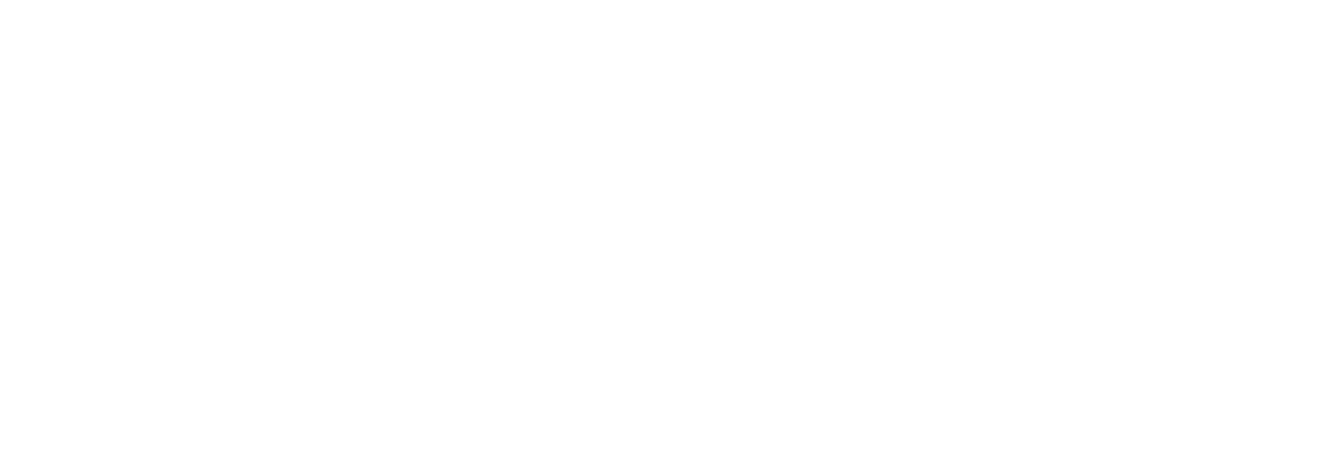
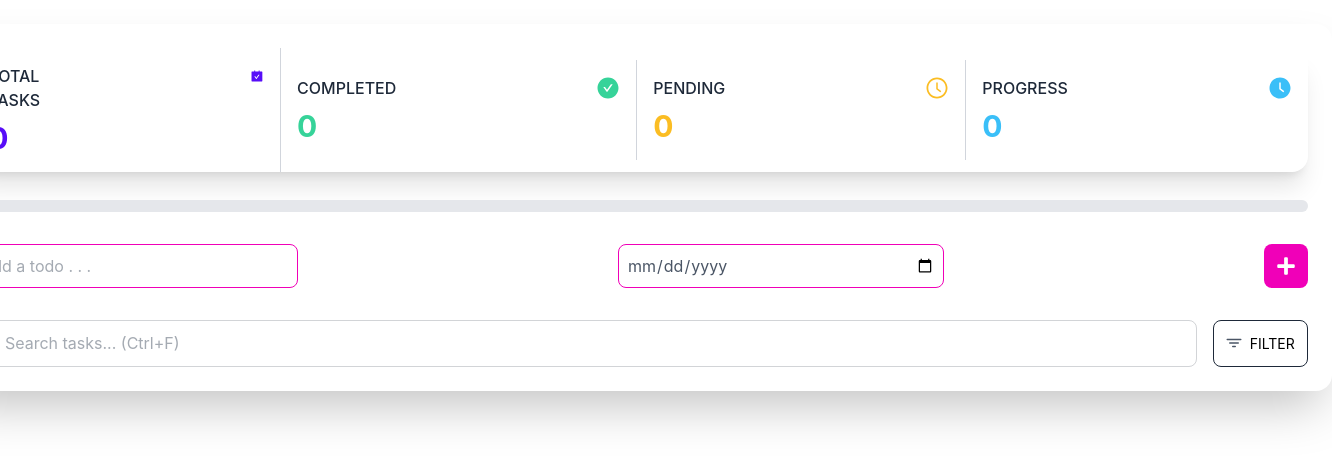
Before and after one commit to elmira1385/todo-react-professional, a React (Vite) app: page / in a window 1280 px wide. Shown: the part 193-656 px from the top of the page, 1332 px wide, since content can reach past the window. Built offline with nearby package versions, Linux system fonts and the light colour scheme.

Commit message:
some elements are added

```diff
--- a/package.json
+++ b/package.json
@@ -13,6 +13,7 @@
     "@tailwindcss/vite": "^4.3.1",
     "react": "^19.2.6",
     "react-dom": "^19.2.6",
+    "react-icons": "^5.6.0",
     "tailwindcss": "^4.3.1"
   },
   "devDependencies": {
--- a/src/App.tsx
+++ b/src/App.tsx
@@ -1,11 +1,16 @@
-
-
+import Container from "./components/Container";
+import InputSearchAndFilter from "./components/InputSearchAndFilter";
+import InputsTodos from "./components/InputsTodos";
+import StatusList from "./components/StatusList";
 
 function App() {
-
   return (
- <></>
-  )
+    <Container>
+      <StatusList/>
+      <InputsTodos/>
+      <InputSearchAndFilter/>
+    </Container>
+  );
 }
 
-export default App
+export default App;
--- /dev/null
+++ b/src/components/Card.tsx
@@ -0,0 +1,22 @@
+import React from "react";
+type TCard={
+    title:string,
+    count:string,
+    children:React.ReactNode
+    color:string
+    border?:string
+    borderColor?:string
+}
+const Card = ({title,count,children,color,border,borderColor}:TCard) => {
+  return (
+    <div className={`flex gap-50 p-4 ${border} ${borderColor}`}>
+      <div className="flex flex-col justify-center items-start gap-2 ">
+        <p className="text-tx-100 font-medium uppercase">{title}</p>
+        <p className={` text-3xl font-bold uppercase ${color}`}>{count}</p>
+      </div>
+      {children}
+    </div>
+  );
+};
+
+export default Card;
--- /dev/null
+++ b/src/components/Container.tsx
@@ -0,0 +1,12 @@
+import React from 'react'
+
+type TChildren={
+  children:React.ReactNode
+}
+const Container = ({children}:TChildren) => {
+  return (
+    <div className='p-6 shadow-2xl rounded-2xl flex flex-col gap-8'>{children}</div>
+  )
+}
+
+export default Container
--- /dev/null
+++ b/src/components/InputSearchAndFilter.tsx
@@ -0,0 +1,54 @@
+import React, { useState } from "react";
+import { FaSearch } from "react-icons/fa";
+import { IoFilter } from "react-icons/io5";
+
+const InputSearchAndFilter = () => {
+  const [showModulFilter, setShowModulFilter] = useState(false);
+  return (
+    <div className="flex gap-4 justify-between">
+      <div
+        className="border border-border-300 transition-all
+                focus-within:border-4
+                focus-within:border-double
+                flex items-center gap-2 px-2 w-full  rounded-lg"
+      >
+        <FaSearch className="text-gray-400" />
+        <input
+          type="text"
+          placeholder="Search tasks... (Ctrl+F)"
+          className="text-gray-600 outline-none w-full"
+        />
+      </div>
+      <div className="flex flex-col relative">
+        <div
+          onClick={() => {
+            setShowModulFilter(!showModulFilter);
+          }}
+          className="flex group hover:bg-bg-100   cursor-pointer  rounded-lg transition-all justify-center items-center gap-2 border border-gray-800 p-3"
+        >
+          <IoFilter className="text-gray-600 group-hover:text-white " />
+          <p className=" text-[14px] uppercase group-hover:text-white">
+            Filter
+          </p>
+        </div>
+        {showModulFilter && (
+          <ul className=" z-10 flex flex-col shadow rounded-lg  bg-white absolute top-12 p-2 left-0">
+            <li className="text-gray-600 hover:bg-gray-200 cursor-pointer rounded-[7px] transition-all px-2 py-2 active:bg-tx-200 active:text-white">
+              <a>All Tasks</a>
+            </li>
+
+            <li className="text-gray-600 hover:bg-gray-200 cursor-pointer rounded-[7px] transition-all px-2 py-2 active:bg-tx-200 active:text-white">
+              <a>Pending</a>
+            </li>
+
+            <li className="text-gray-600 hover:bg-gray-200 cursor-pointer rounded-[7px] transition-all px-2 py-2 active:bg-tx-200 active:text-white">
+              <a>Completed</a>
+            </li>
+          </ul>
+        )}
+      </div>
+    </div>
+  );
+};
+
+export default InputSearchAndFilter;
--- /dev/null
+++ b/src/components/InputsTodos.tsx
@@ -0,0 +1,24 @@
+
+import { FaPlus } from "react-icons/fa";
+
+const InputsTodos = () => {
+  return (
+    <div className="flex justify-between gap-80">
+      <input
+        type="text"
+        placeholder="Add a todo . . ."
+        className="focus:-translate-y-1 transition-all focus:border-4 focus:border-double px-2 outline-none  text-gray-600 w-full  bg-white border border-border-200 rounded-lg"
+      />
+      <input
+        type="date"
+        placeholder="Add a todo . . ."
+        className="focus:-translate-y-1 transition-all focus:border-4 focus:border-double outline-none px-2 input-bordered input-secondary text-gray-600 w-full  bg-white border border-border-200 rounded-lg"
+      />
+      <button className="bg-border-200  p-3 rounded-lg text-xl text-white flex justify-center items-center ">
+        <FaPlus  />
+      </button>
+    </div>
+  );
+};
+
+export default InputsTodos;
--- /dev/null
+++ b/src/components/StatusList.tsx
@@ -0,0 +1,49 @@
+
+import { AiFillCarryOut } from "react-icons/ai";
+import { AiFillCheckCircle } from "react-icons/ai";
+import { AiOutlineClockCircle } from "react-icons/ai";
+import { AiFillClockCircle } from "react-icons/ai";
+import Card from "./Card";
+const StatusList = () => {
+  return (
+    <section className="flex flex-col gap-2  ">
+      <div className="flex justify-center items-center shadow-xl rounded-2xl">
+        <Card
+          title="total tasks"
+          count="0"
+          color="text-tx-200"
+          border="border-r"
+          borderColor="border-gray-300"
+        >
+          <AiFillCarryOut className="w-6 h-6 text-tx-200" />
+        </Card>
+        <Card
+          title="Completed"
+          count="0"
+          color="text-tx-300"
+          border="border-r"
+          borderColor="border-gray-300"
+        >
+          <AiFillCheckCircle className="w-6 h-6 text-tx-300" />
+        </Card>
+        <Card
+          title="Pending"
+          count="0"
+          color="text-tx-400"
+          border="border-r"
+          borderColor="border-gray-300"
+        >
+          <AiOutlineClockCircle className="w-6 h-6 text-tx-400" />
+        </Card>
+        <Card title="Progress" count="0" color="text-tx-500">
+          <AiFillClockCircle className="w-6 h-6 text-tx-500" />
+        </Card>
+      </div>
+      <div className="w-full bg-gray-200 h-3 rounded-[10px] mt-5">
+        <div className="hidden w-full h-3 rounded-[10px] bg-tx-200"></div>
+      </div>
+    </section>
+  );
+};
+
+export default StatusList;
--- a/src/index.css
+++ b/src/index.css
@@ -1,7 +1,22 @@
 @import "tailwindcss";
 body{
   height: 100vh;
+  display: flex;
+  justify-content: center;
+  align-items: center;
 }
 :root{
   height: 100%;
 }
+@theme{
+  --color-tx-100:#1e2939;
+  --color-tx-200:hsl(259 94% 51%);
+  --color-tx-300:#36d399;
+  --color-tx-400:#fbbd23;
+  --color-tx-500:#3abff8;
+  --color-border-100:#1f29371a;
+  --color-border-200:#f000b8;
+  --color-border-300:hsl(215 28% 17% / .2);
+  --color-bg-100:#1f2937;
+  --color-bg-200:#f87272;
+}
```
Also changed, not shown: 1 other file (tests, documents, lock files or other folders).
